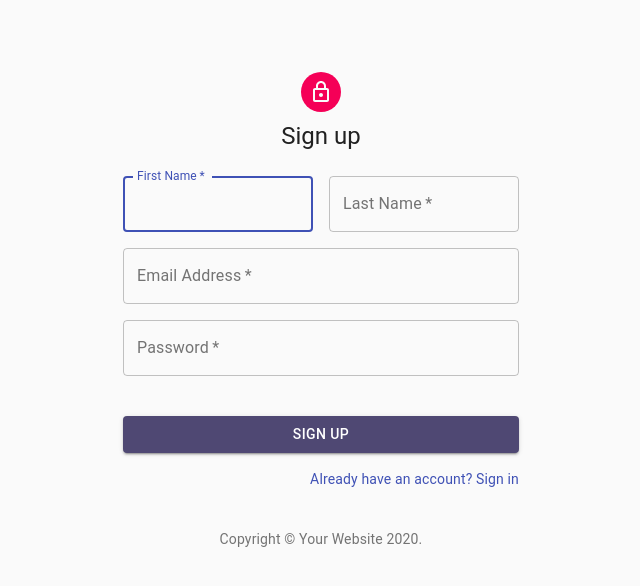
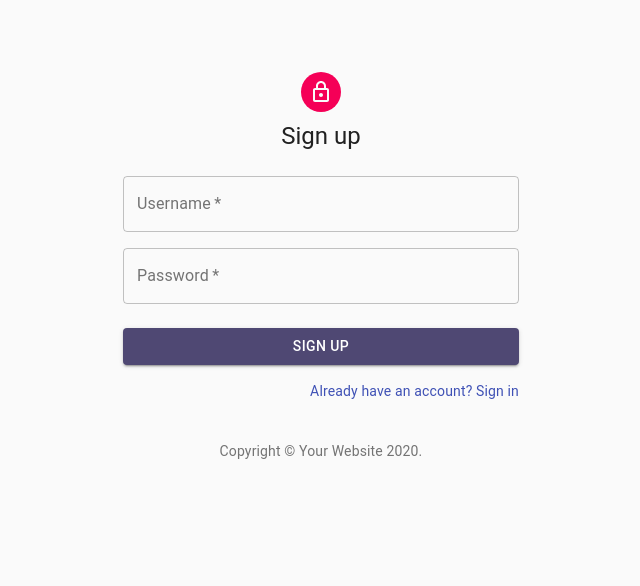
Before and after one commit to TeamUndefined-CS1-Build/CS-Build-Week-1-fe, a React (Create React App) app: page /signup in a window 1280 px wide. Shown: the top 586 px of the page, without its empty margins (319-959 px from the left). Built offline with nearby package versions, Linux system fonts and the light colour scheme.

Commit message:
styles signup form, connected to dummy api

```diff
--- a/src/components/Login.js
+++ b/src/components/Login.js
@@ -142,13 +142,13 @@ export default function Login(props) {
             >
               Log In
             </Button>
-            <Grid container>
-              <Grid item>
-                <Link href="/signup" variant="body2">
-                  {"Don't have an account? Sign Up"}
-                </Link>
-              </Grid>
+            <Grid container justify="flex-end">
+            <Grid item>
+              <Link href="/signup" variant="body2">
+                Don't have an account? Sign up
+              </Link>
             </Grid>
+          </Grid>
             <Box mt={5}>
               <Copyright />
             </Box>
--- a/src/components/SignUp.js
+++ b/src/components/SignUp.js
@@ -1,10 +1,9 @@
-import React from 'react';
+import React, { useState } from 'react';
 import Avatar from '@material-ui/core/Avatar';
+import MuiAlert from '@material-ui/lab/Alert';
 import Button from '@material-ui/core/Button';
 import CssBaseline from '@material-ui/core/CssBaseline';
 import TextField from '@material-ui/core/TextField';
-import FormControlLabel from '@material-ui/core/FormControlLabel';
-import Checkbox from '@material-ui/core/Checkbox';
 import Link from '@material-ui/core/Link';
 import Grid from '@material-ui/core/Grid';
 import Box from '@material-ui/core/Box';
@@ -12,6 +11,11 @@ import LockOutlinedIcon from '@material-ui/icons/LockOutlined';
 import Typography from '@material-ui/core/Typography';
 import { makeStyles } from '@material-ui/core/styles';
 import Container from '@material-ui/core/Container';
+import Axios from 'axios';
+
+function Alert(props) {
+    return <MuiAlert elevation={6} variant="filled" {...props} />;
+  }
 
 function Copyright() {
   return (
@@ -41,6 +45,9 @@ const useStyles = makeStyles(theme => ({
     width: '100%', // Fix IE 11 issue.
     marginTop: theme.spacing(3),
   },
+  error: {
+      marginTop: '20px'
+  },
   submit: {
     margin: theme.spacing(3, 0, 2),
     background: '#4f4873'
@@ -49,6 +56,31 @@ const useStyles = makeStyles(theme => ({
 
 export default function SignUp(props) {
   const classes = useStyles();
+  const [credentials, setCredentials] = useState({});
+  const [error, setError] = useState(false)
+
+  function handleChange(e){
+    setCredentials({
+        ...credentials,
+        [e.target.name]: e.target.value
+    })
+    console.log(credentials)
+  };
+
+  async function handleSubmit(e) {
+      e.preventDefault()
+      try {
+        const res = await Axios.post(`https://reqres.in/api/register`, credentials);
+        console.log(res);
+        localStorage.setItem('token', res.data.token)
+        props.history.push('/home')
+
+      }
+      catch(err) {
+          console.log(err);
+          setError(true)
+      }
+  };
 
   return (
     <Container component="main" maxWidth="xs">
@@ -60,40 +92,17 @@ export default function SignUp(props) {
         <Typography component="h1" variant="h5">
           Sign up
         </Typography>
-        <form className={classes.form} noValidate>
+        <form className={classes.form} noValidate onChange={handleChange} onSubmit={handleSubmit}>
           <Grid container spacing={2}>
-            <Grid item xs={12} sm={6}>
-              <TextField
-                autoComplete="fname"
-                name="firstName"
-                variant="outlined"
-                required
-                fullWidth
-                id="firstName"
-                label="First Name"
-                autoFocus
-              />
-            </Grid>
-            <Grid item xs={12} sm={6}>
-              <TextField
-                variant="outlined"
-                required
-                fullWidth
-                id="lastName"
-                label="Last Name"
-                name="lastName"
-                autoComplete="lname"
-              />
-            </Grid>
             <Grid item xs={12}>
               <TextField
                 variant="outlined"
                 required
                 fullWidth
-                id="email"
-                label="Email Address"
-                name="email"
-                autoComplete="email"
+                id="username"
+                label="Username"
+                name="username"
+                autoComplete="username"
               />
             </Grid>
             <Grid item xs={12}>
@@ -108,13 +117,10 @@ export default function SignUp(props) {
                 autoComplete="current-password"
               />
             </Grid>
-            <Grid item xs={12}>
-              {/* <FormControlLabel
-                control={<Checkbox value="allowExtraEmails" color="primary" />}
-                label="I want to receive inspiration, marketing promotions and updates via email."
-              /> */}
-            </Grid>
           </Grid>
+          {error && (
+                <Alert className={classes.error} severity="error">An error occurred, please try again.</Alert>
+            )}
           <Button
             type="submit"
             fullWidth
```
